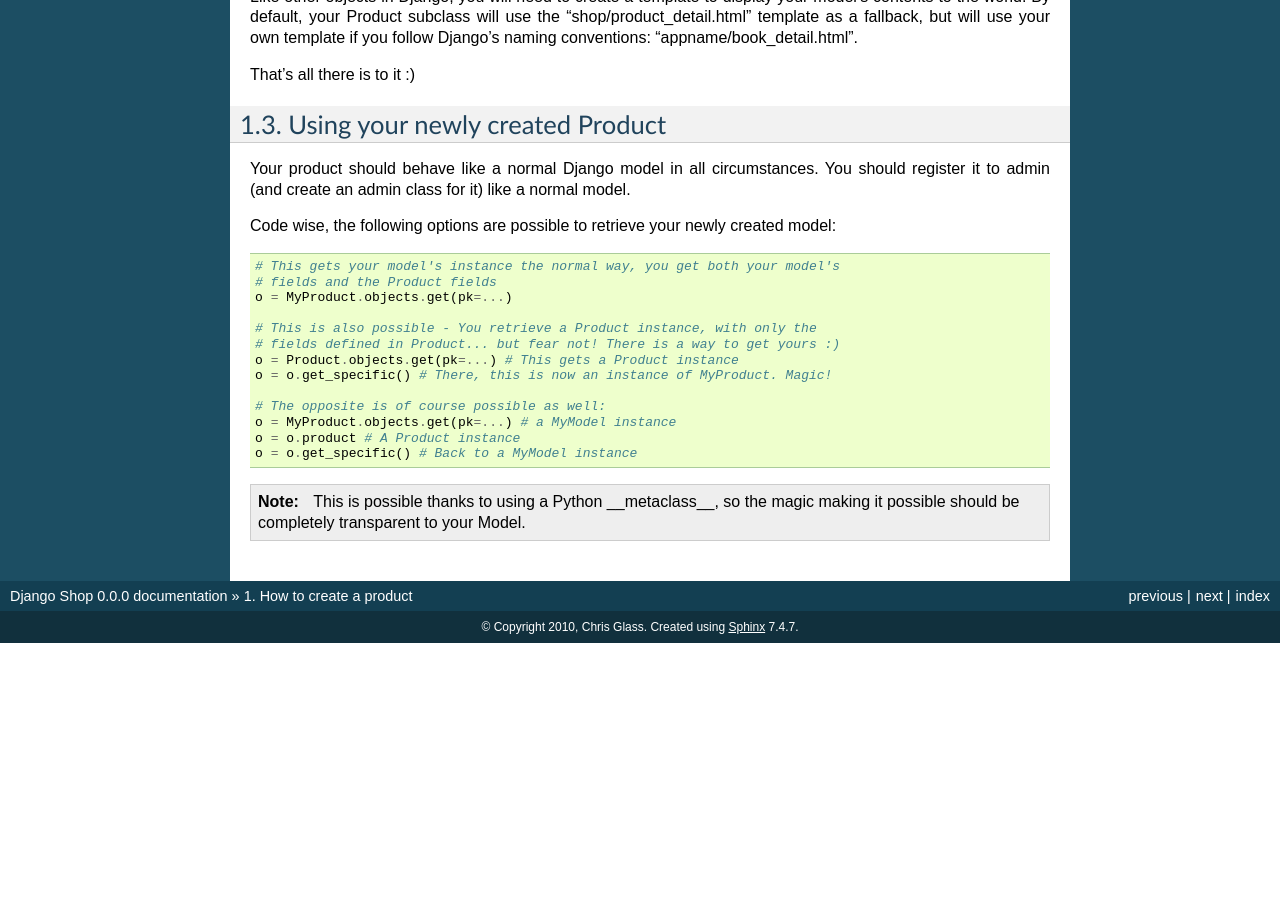
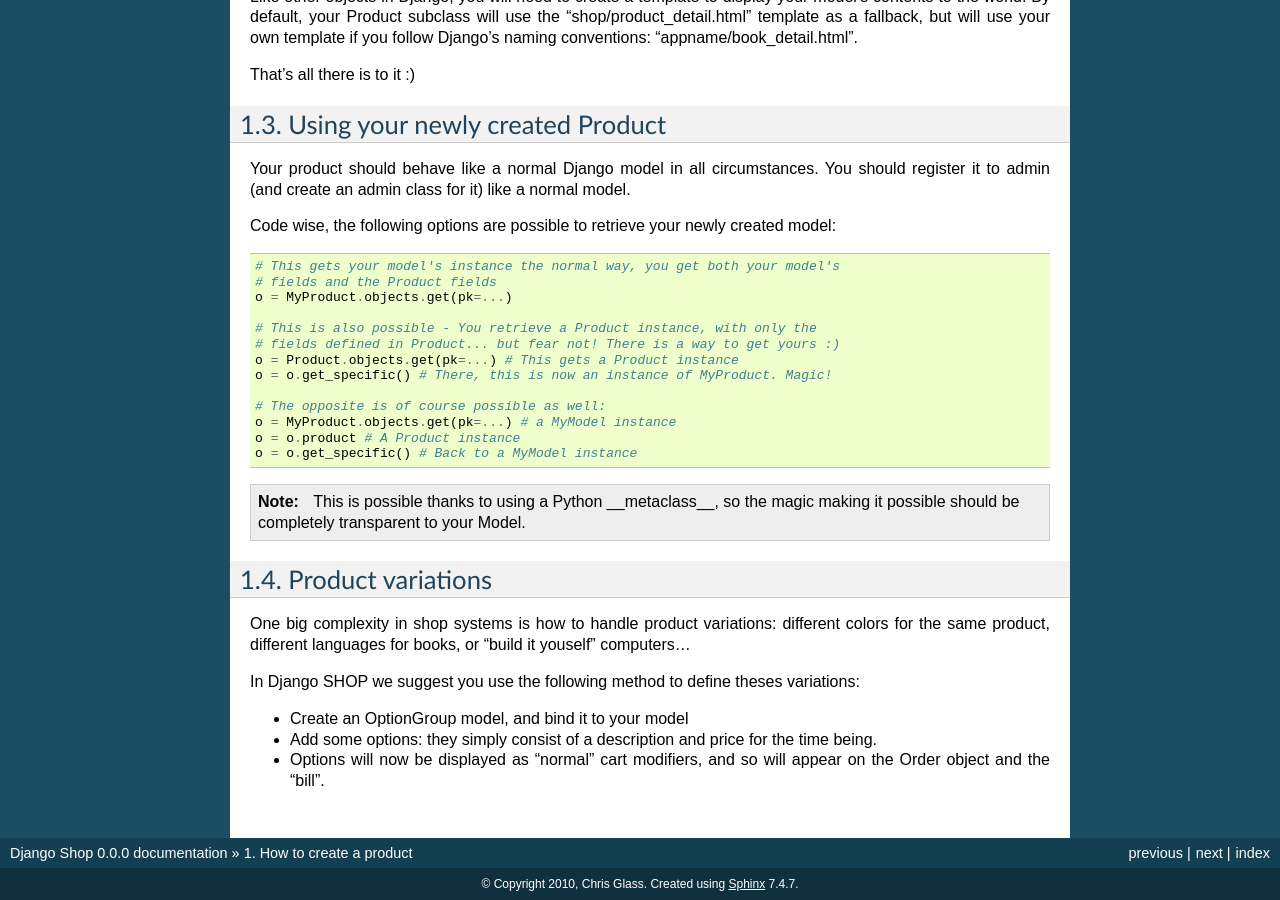
Before and after one commit to joker-softdev/django_shop, a Sphinx documentation site: the page built from docs/howto/how-to-product.rst, in a window 1280 px wide and 900 px high, scrolled down 639 px. Built offline with Sphinx 7.4.7, drawn with Linux system fonts in a browser that asks for light colours; before the commit the page ends 1282 px from its top, so only the background shows below that; some of the changed text lies outside the part shown.

Commit message:
Added docs for product variations (succint but should let people understand) Fixed missing Foreign Key...

```diff
--- a/docs/howto/how-to-product.rst
+++ b/docs/howto/how-to-product.rst
@@ -66,3 +66,18 @@
 
 .. note:: This is possible thanks to using a Python __metaclass__, so the magic
           making it possible should be completely transparent to your Model.
+
+Product variations
+====================
+
+One big complexity in shop systems is how to handle product variations: different
+colors for the same product, different languages for books, or "build it
+youself" computers...
+
+In Django SHOP we suggest you use the following method to define theses variations:
+
+* Create an OptionGroup model, and bind it to your model
+* Add some options: they simply consist of a description and price for the time
+  being.
+* Options will now be displayed as "normal" cart modifiers, and so will appear
+  on the Order object and the "bill".
```
Also changed, not shown: 2 other files.
